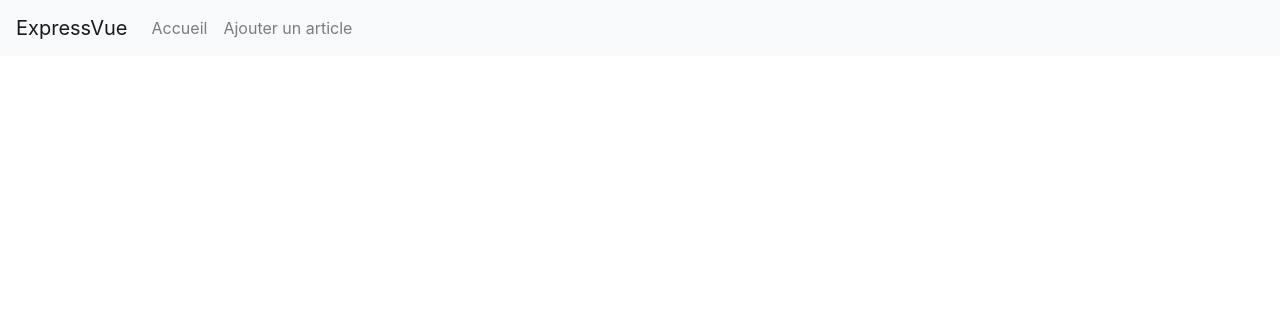
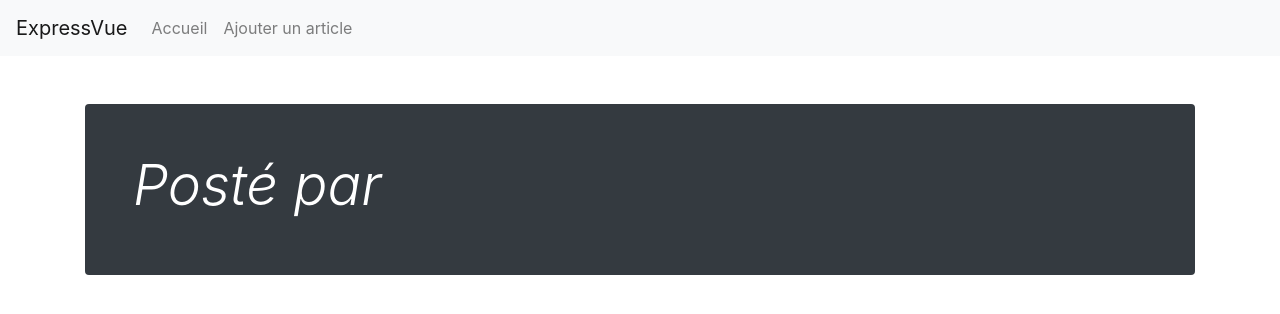
Before and after one commit to deepnox-io/io-deepnox-training-nodeexpressvue-public, a Vue app in the folder client/: page /post/view/1 in a window 1280 px wide. Shown: the top 314 px of the page. Built offline with nearby package versions, Linux system fonts and the light colour scheme; no server answers.

Commit message:
correction exo 4

```diff
--- a/client/src/router/index.js
+++ b/client/src/router/index.js
@@ -2,6 +2,7 @@ import Vue from 'vue'
 import VueRouter from 'vue-router'
 import Home from '../views/Home.vue'
 import PostAdd from '../views/post/Add.vue'
+import PostView from '../views/post/View.vue'
 
 Vue.use(VueRouter)
 
@@ -16,6 +17,11 @@ const routes = [
     name: 'post.add',
     component: PostAdd
   },
+  {
+    path: '/post/view/:id',
+    name: 'post.view',
+    component: PostView
+  },
 ]
 
 const router = new VueRouter({
--- /dev/null
+++ b/client/src/views/post/View.vue
@@ -0,0 +1,40 @@
+<template>
+    <div>
+        <div class="jumbotron p-3 p-md-5 text-white rounded bg-dark">
+            <div class="col-md-6 px-0">
+                <h1 class="display-4 font-italic">Posté par {{ post.nickname }}</h1>
+                <p class="lead my-3" v-if="post.text">
+                    {{ post.text.substring(0, 10) }}...
+                </p>
+            </div>
+        </div>
+        <div class="row">
+            <div class="col-md-12 blog-main">
+                <div class="blog-post" v-html="post.text">
+                </div>
+            </div>
+        </div>
+    </div>
+</template>
+
+<script>
+import { HTTP } from '@/http-common.js'
+
+export default {
+  data() {
+    return {
+      post: {}
+    }
+  },
+  mounted() {
+    this.getPost()
+  },
+  methods: {
+    async getPost() {
+      const { data } = await HTTP.get(`/posts/${this.$route.params.id}`)
+      console.log(data)
+      this.post = data
+    }
+  }
+}
+</script>
```
